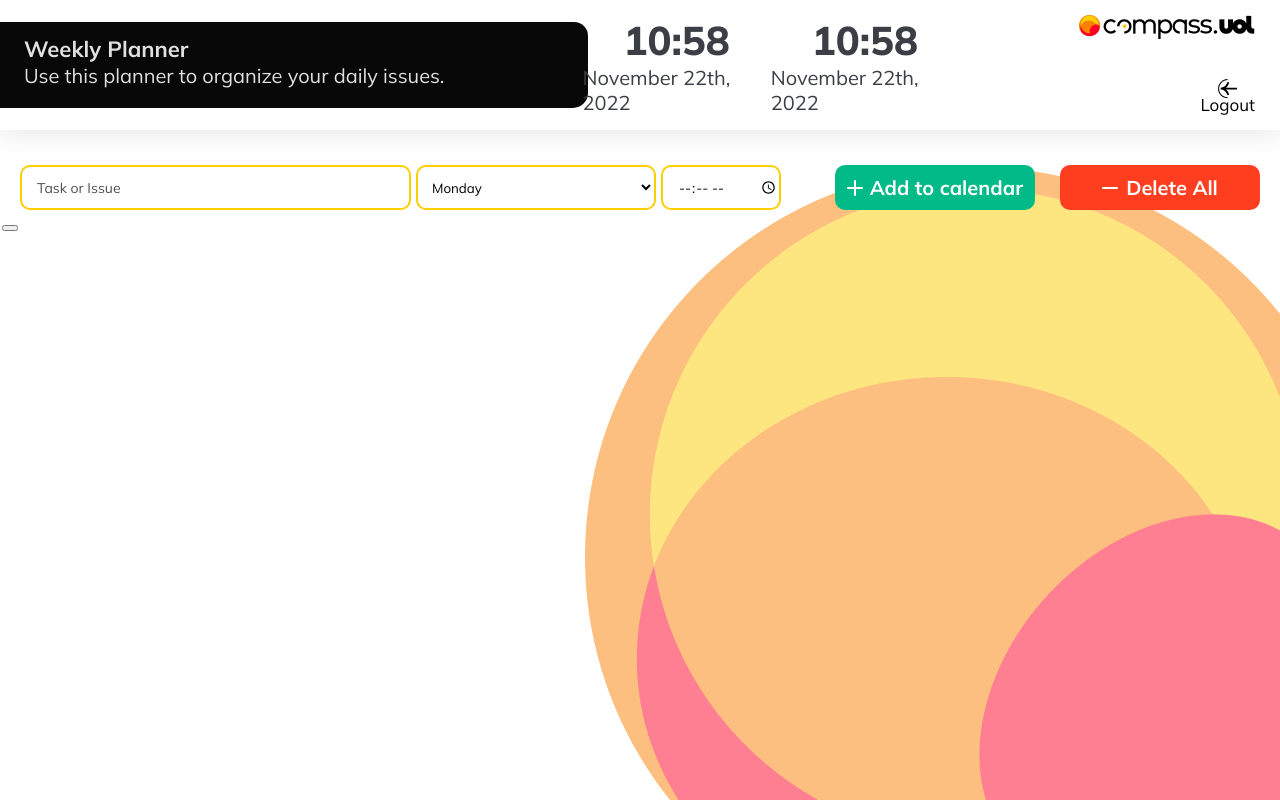
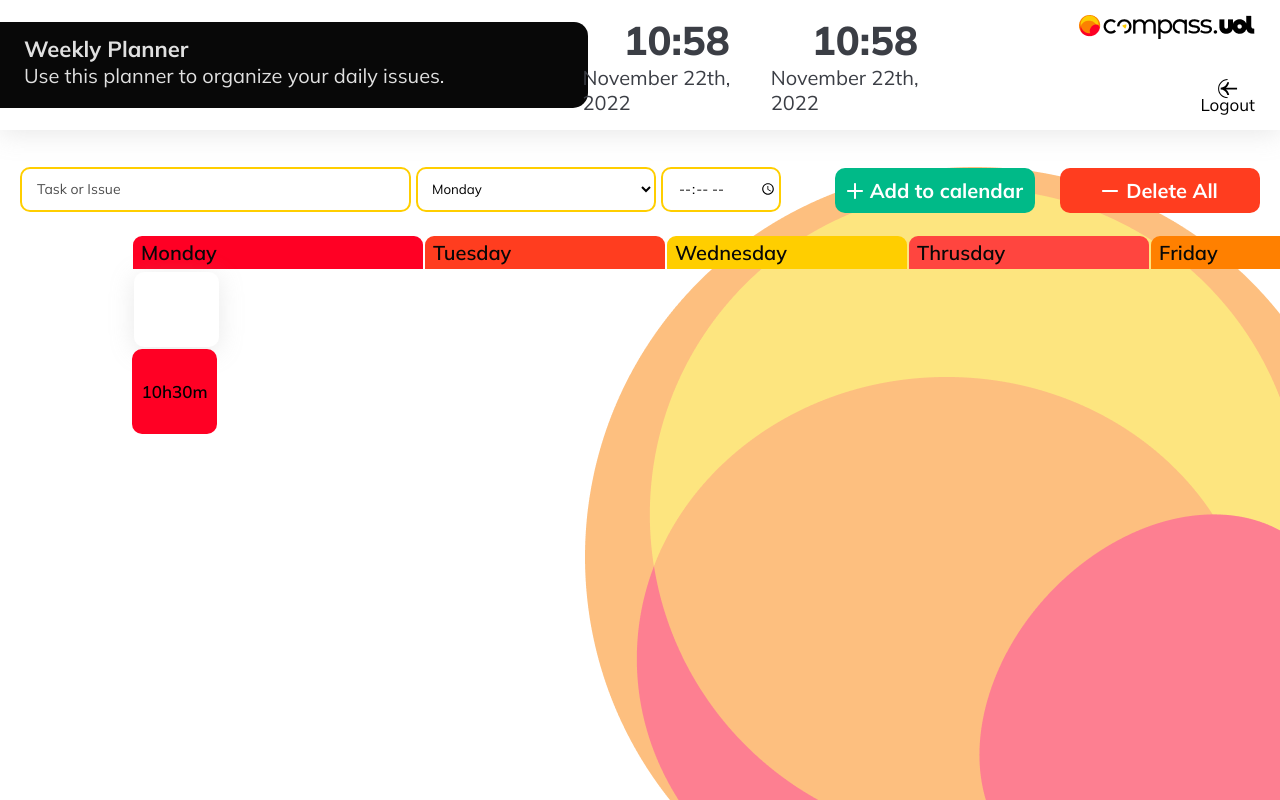
Before and after one commit to ViniciusCuest/CompassPlanner-PB, a React (Create React App) app: page / in a window 1280 px wide. Built offline with nearby package versions, Linux system fonts and the light colour scheme.

Commit message:
Building and adding styles to Dashboard Table

```diff
--- a/src/components/Button/styled.ts
+++ b/src/components/Button/styled.ts
@@ -55,11 +55,12 @@ export const ActionButton = styled.button`
    padding: 10px 12px;
    height: 45px;
    border-radius: 10px;
+   transition: transform 100ms ease-in;
    border: 0;
    outline: none;
    cursor: pointer;
    &:hover{
-      transform: scale(.98);
+      transform: scale(.975);
    }
    & + & {
       margin-left: 25px;
--- a/src/components/DashboardTable/index.tsx
+++ b/src/components/DashboardTable/index.tsx
@@ -1,13 +1,38 @@
-import { ButtonHeader, Header, Table } from "./styled";
+import { ObjDays } from "../../pages/Dashboard";
+import { ButtonHeader, Header, HeaderItem, Table, TableBody, TableData, TableDataRow, VerticalHeaderIndicator } from "./styled";
 
-export function DashboardTable() {
+type Props = {
+   days: ObjDays;
+}
+
+export function DashboardTable({ days }: Props) {
    return (
       <Table>
          <Header>
-            <ButtonHeader>
-
-            </ButtonHeader>
+            {
+               days.map((item, _id) => {
+                  return (
+                     <HeaderItem scope='row'>
+                        <ButtonHeader active={_id === 0 ? true : false} buttonColor={item.color}>
+                           {
+                              item.day
+                           }
+                        </ButtonHeader>
+                     </HeaderItem>
+                  );
+               })
+            }
          </Header>
+         <TableBody>
+            <TableDataRow>
+               <VerticalHeaderIndicator scope="col" />
+            </TableDataRow>
+            <TableDataRow>
+               <TableData>
+                  10h30m
+               </TableData>
+            </TableDataRow>
+         </TableBody>
       </Table>
    );
 }
--- a/src/components/DashboardTable/styled.ts
+++ b/src/components/DashboardTable/styled.ts
@@ -1,13 +1,66 @@
 import styled from "styled-components";
+import { colors, fonts } from "../../global/theme";
 
 export const Table = styled.table`
+   margin-top: 20px;
+   margin-left: 130px;
+`;
+
+export const Header = styled.thead`
+   display: flex;
+   flex-direction: row;
+   align-items: center;
+`;
+
+export const HeaderItem = styled.th`
 
 `;
 
-export const Header = styled.thead`
+export const ButtonHeader = styled.button<{ buttonColor: string, active: boolean }>`
+   width: ${({ active }) => active ? 290 : 240}px;
+   height: 33px;
+   background-color: ${({ buttonColor }) => buttonColor};
+   font-weight: ${fonts.semibold};
+   font-size: 20px;
+   color: ${colors.black};
+   text-align: start;
+   border: 0;
+   outline: none;
+   border-radius: 9px 9px 0px 0px;
+   padding-left: 8px;
+   & + & {
+      margin-left: 3px;
+   }
+`;
+
+export const TableBody = styled.tbody`
+   display: flex;
+   flex-direction: column;
+`;
+
+export const VerticalHeaderIndicator = styled.th`
+   width: 85px;
+   height: 75px;
+   box-shadow: 0px 4px 24px rgba(168, 168, 168, 0.25);
+   border-radius: 10px;
+`
+
+export const TableDataRow = styled.tr`
 
 `;
 
-export const ButtonHeader = styled.button`
+export const TableHeaderData = styled.td`
 
 `;
+
+export const TableData = styled.td`
+   display: flex;
+   align-items: center;
+   justify-content: center;
+   font-size: 17px;
+   font-weight: ${fonts.semibold};
+   width: 85px;
+   height: 85px;
+   border-radius: 10px;
+   background: #FF0024;
+`;
--- /dev/null
+++ b/src/components/TaskItem/index.tsx
@@ -0,0 +1,9 @@
+import { Container } from "./styled";
+
+export function TaskItem () {
+   return (
+      <Container>
+
+      </Container>
+   );
+}
--- /dev/null
+++ b/src/components/TaskItem/styled.ts
@@ -0,0 +1,19 @@
+import styled from "styled-components";
+
+export const Container = styled.section`
+   width: 512px;
+   height: 85px;
+   border-radius: 15px;
+   background: linear-gradient(112.83deg, rgba(228, 240, 248, 0.42) 0%, rgba(255, 255, 255, 0.336) 110.84%);
+border: 1px solid #FFFFFF;
+box-shadow: 0px 2px 5.5px rgba(0, 0, 0, 0.02);
+backdrop-filter: blur(10.5px);
+`;
+
+export const Description = styled.p`
+
+`;
+
+export const BadgeButton = styled.button`
+
+`;
--- a/src/components/index.ts
+++ b/src/components/index.ts
@@ -6,6 +6,7 @@ import { Header } from '../components/Header';
 import { InputItem } from '../components/InputItem';
 import { Inputs } from '../components/Inputs';
 import { DashboardTable } from './DashboardTable';
+import { TaskItem } from './TaskItem';
 
 export {
    Background,
@@ -15,5 +16,6 @@ export {
    Header,
    InputItem,
    Inputs,
-   DashboardTable
+   DashboardTable,
+   TaskItem
 }
--- a/src/global/theme.ts
+++ b/src/global/theme.ts
@@ -18,6 +18,7 @@ const colors = {
 
    yellow_border: '#FFCE00',
    yellow: '#FFCE00',
+   yellow100: '#FFCE00B2',
 
    red: '#FF0024',
    pink_300: '#FF002480',
--- a/src/pages/Dashboard/index.tsx
+++ b/src/pages/Dashboard/index.tsx
@@ -12,6 +12,7 @@ import logoBlack from '../../assets/compass-logo-black.png';
 import mainImage from '../../assets/uol-logo.png';
 import add from '../../assets/plus.svg';
 import remove from '../../assets/dash.svg';
+import { colors } from '../../global/theme';
 
 export type ObjDays = Array<{
    day: string;
@@ -21,13 +22,13 @@ export type ObjDays = Array<{
 export default function Dashboard() {
 
    const DAYS: ObjDays = [
-      { day: 'Monday', color: `` },
-      { day: 'Tuesday', color: `` },
-      { day: 'Wednesday', color: `` },
-      { day: 'Thrusday', color: `` },
-      { day: 'Friday', color: `` },
-      { day: 'Saturday', color: `` },
-      { day: 'Sunday', color: `` },
+      { day: 'Monday', color: `${colors.red}` },
+      { day: 'Tuesday', color: `${colors.orange800}` },
+      { day: 'Wednesday', color: `${colors.yellow}` },
+      { day: 'Thrusday', color: `${colors.pink_400}` },
+      { day: 'Friday', color: `${colors.orange100}` },
+      { day: 'Saturday', color: `${colors.yellow100}` },
+      { day: 'Sunday', color: `${colors.pink_300}` },
    ];
 
    return (
@@ -53,7 +54,7 @@ export default function Dashboard() {
                   style={{ width: 120 }}
                />
             </WrapperItem>
-            <WrapperItem>
+            <WrapperItem style={{ marginTop: 3 }}>
                <Button
                   type="action"
                   onPress={() => { }}
@@ -72,7 +73,7 @@ export default function Dashboard() {
                </Button>
             </WrapperItem>
          </ActionArea>
-         <DashboardTable/>
+         <DashboardTable days={DAYS} />
       </Background>
    )
 }
--- a/src/pages/Dashboard/styled.ts
+++ b/src/pages/Dashboard/styled.ts
@@ -4,7 +4,6 @@ export const ActionArea = styled.form`
    display: flex;
    width: 100%;
    flex-direction: row;
-   align-items: center;
    justify-content: space-between;
    margin-top: calc(130px + 35px);
    padding: 0 20px;
```
